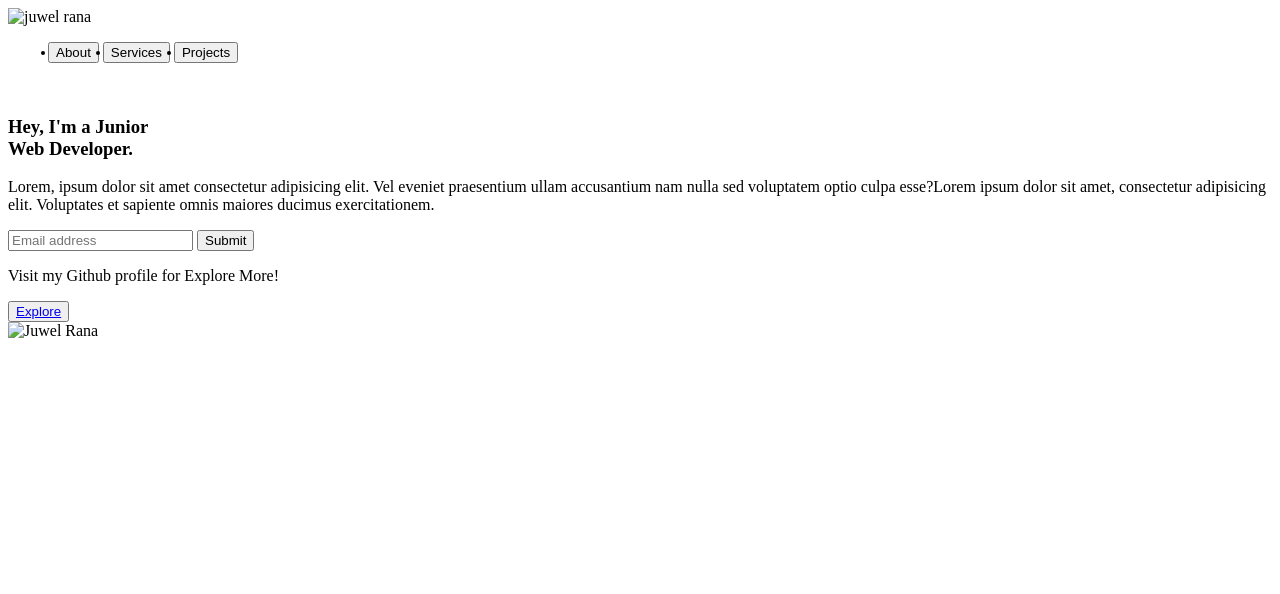
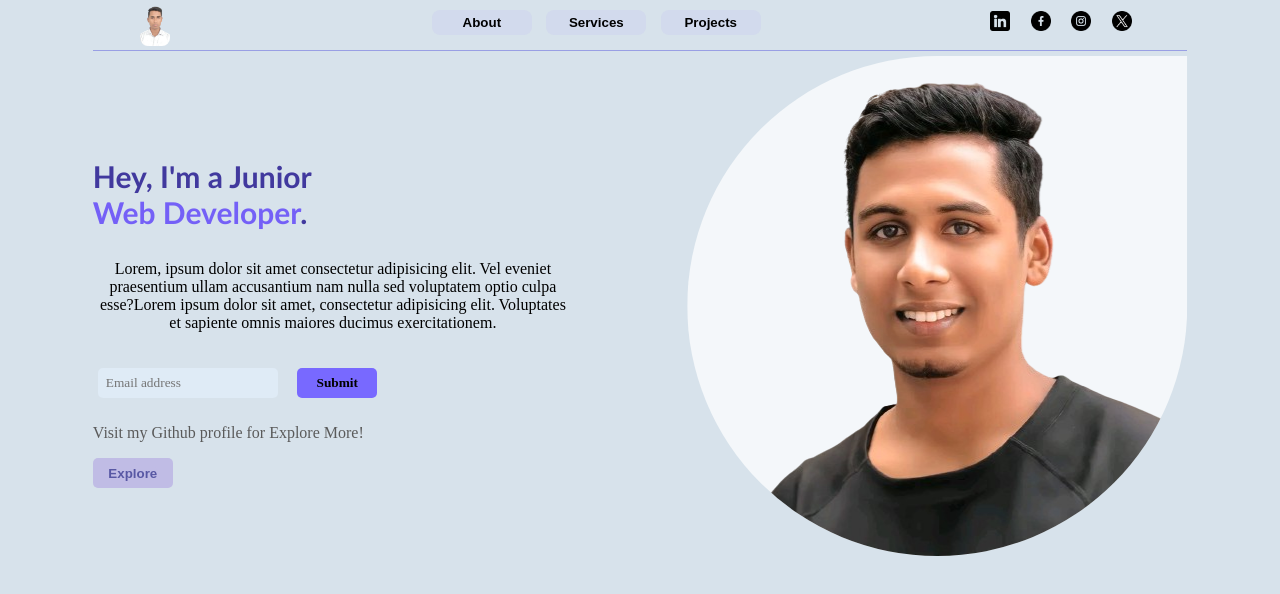
Before and after one commit to juwel-r/My-First-Portfolio, a plain HTML site: page index.html in a window 1280 px wide. Drawn offline with Linux system fonts and the light colour scheme; the site is published under a folder, as on GitHub Pages, so addresses that start at the root find nothing.

Commit message:
directory linkup updated

```diff
--- a/index.html
+++ b/index.html
@@ -4,13 +4,13 @@
     <meta charset="UTF-8">
     <meta name="viewport" content="width=device-width, initial-scale=1.0">
     <title>Juwel Rana's Portfolio</title>
-    <link rel="shortcut icon" href="/images/juwel-favicon.png" type="image/x-icon">
-    <link rel="stylesheet" href="/styles/style.css">
+    <link rel="shortcut icon" href="./images/juwel-favicon.png" type="image/x-icon">
+    <link rel="stylesheet" href="./styles/style.css">
 </head>
 <body>
     <header class="head">
 
-            <div class="logo"><img class="site-icon" src="/images/juwel-favicon.png" alt="juwel rana">
+            <div class="logo"><img class="site-icon" src="./images/juwel-favicon.png" alt="juwel rana">
             </div>
             <div class="list-menu">
                 <ul>
@@ -20,10 +20,10 @@
             </ul>
         </div>
         <div class="social-icons">
-            <img src="/images/linkedin.png" alt="" class="social">
-            <img src="/images/facebook.png" alt="" class="social">
-            <img src="/images/instagram.png" alt="" class="social">
-            <img src="/images/twitter.png" alt="" class="social">
+            <img src="./images/linkedin.png" alt="" class="social">
+            <img src="./images/facebook.png" alt="" class="social">
+            <img src="./images/instagram.png" alt="" class="social">
+            <img src="./images/twitter.png" alt="" class="social">
         </div>
 
 
@@ -44,7 +44,7 @@
                 <p class="github-text">Visit my Github profile for Explore More!</p>
                <button class="btn-github"><a class="btn-github" href="https://github.com/juwel-r" target="_blank">Explore</a></button>
             </div>
-            <div class="image-container"><img class="photo" src="/images/juwel.png" alt="Juwel Rana"></div>
+            <div class="image-container"><img class="photo" src="./images/juwel.png" alt="Juwel Rana"></div>
         </div>
 
     </main>
```
